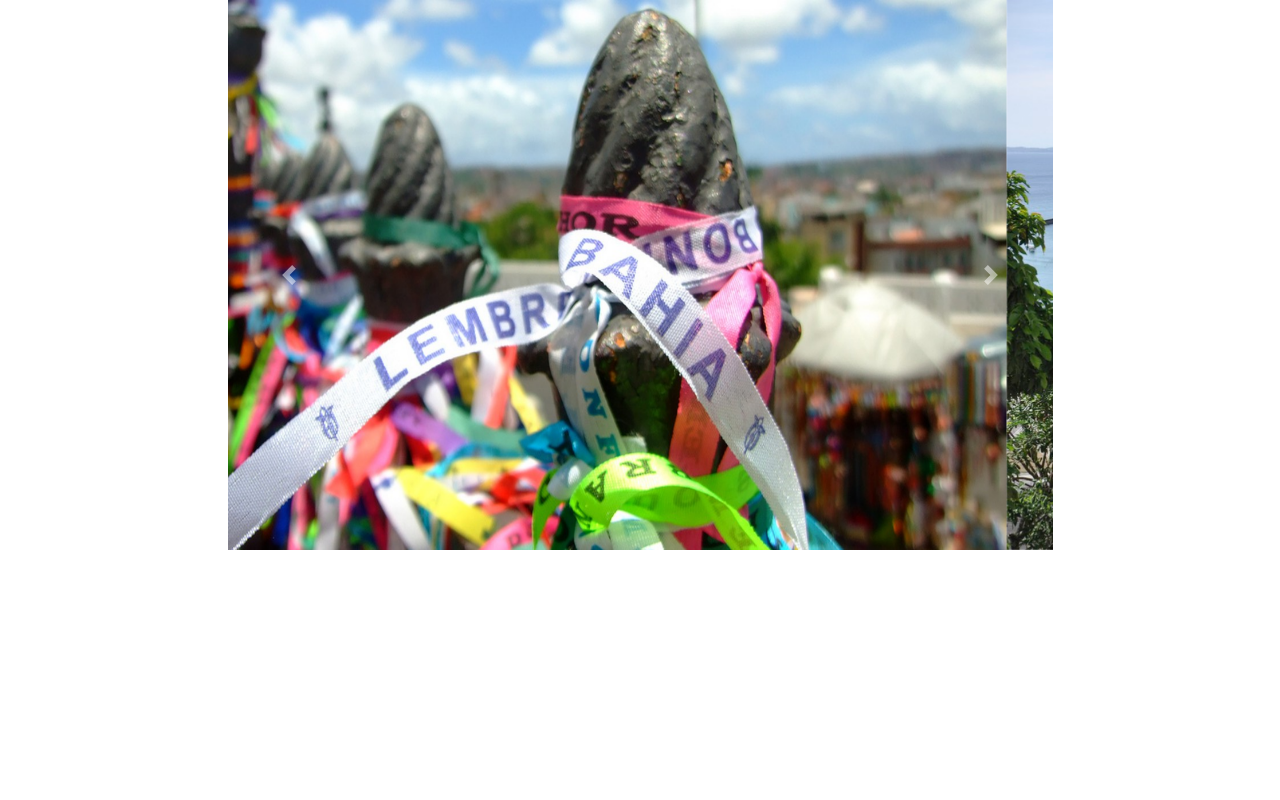
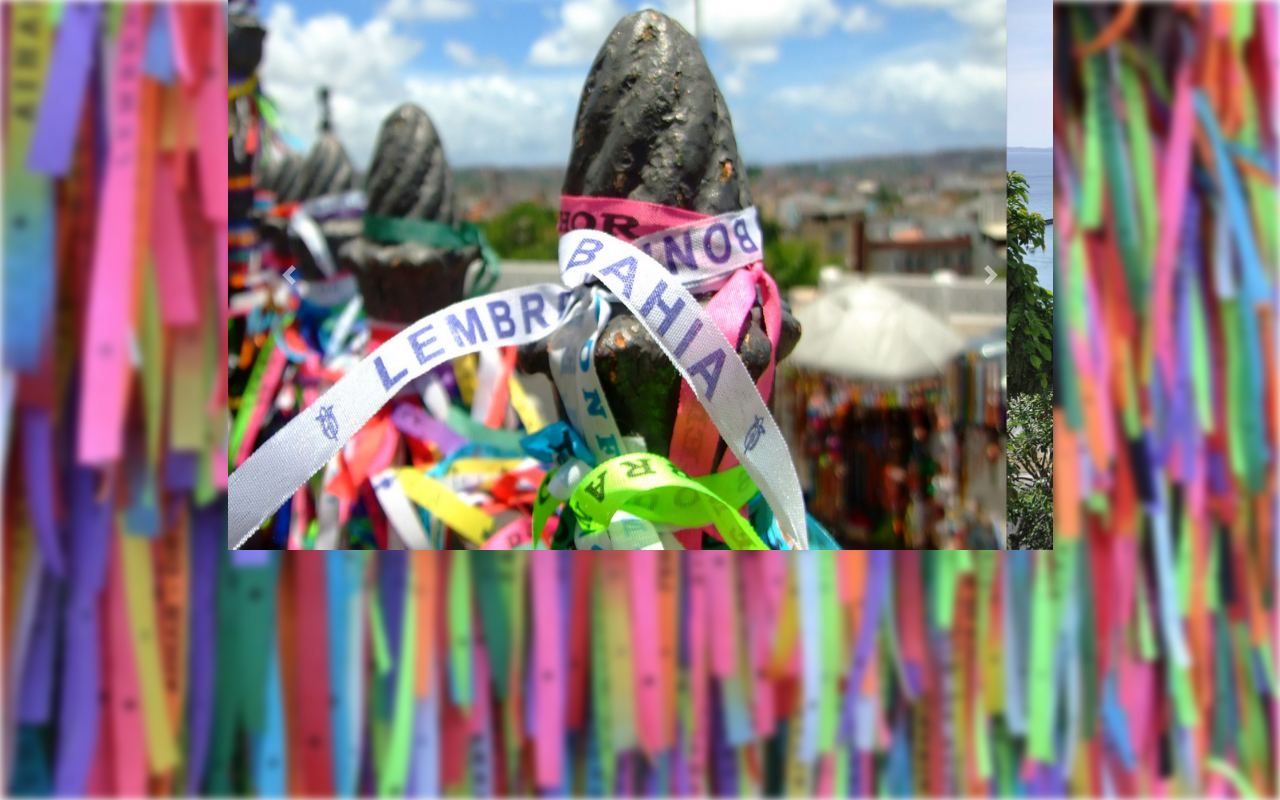
Before and after one commit to JrogeT-Essence/JrogeT-Essence.github.io, a plain HTML site: page index.html in a window 1280 px wide. Drawn offline with nearby package versions, Linux system fonts and the light colour scheme.

Commit message:
Background image and some style added

```diff
--- /dev/null
+++ b/css/styles.css
@@ -0,0 +1,11 @@
+body, html{
+    height: 100%;
+}
+.bg-proper{
+    background-image: url('../images/background/b-2.jpg');
+    background-position: center;
+    background-repeat: no-repeat;
+    background-size: cover;
+    filter: blur(4px);
+    -webkit-filter: blur(4px);
+}
--- a/index.html
+++ b/index.html
@@ -9,6 +9,7 @@
     <!-- Bootstrap CSS -->
     <link rel="stylesheet" href="https://cdn.jsdelivr.net/npm/bootstrap@4.5.3/dist/css/bootstrap.min.css"
         integrity="sha384-TX8t27EcRE3e/ihU7zmQxVncDAy5uIKz4rEkgIXeMed4M0jlfIDPvg6uqKI2xXr2" crossorigin="anonymous">
+    <link rel="stylesheet" href="css/styles.css">
 
     <link rel="shortcut icon" href="images/favicon.ico" type="image/x-icon">
 
@@ -16,7 +17,8 @@
 </head>
 
 <body>
-    <div class="container">
+    <div class="bg-proper h-100"></div>
+    <div class="container fixed-top">
         <div class="row">
             <div class="col-md-9 mx-auto">
                 <div id="carouselExampleInterval" class="carousel slide" data-ride="carousel">
```
Also changed, not shown: images/background/b-1.jpg (added), images/background/b-2.jpg (added).
